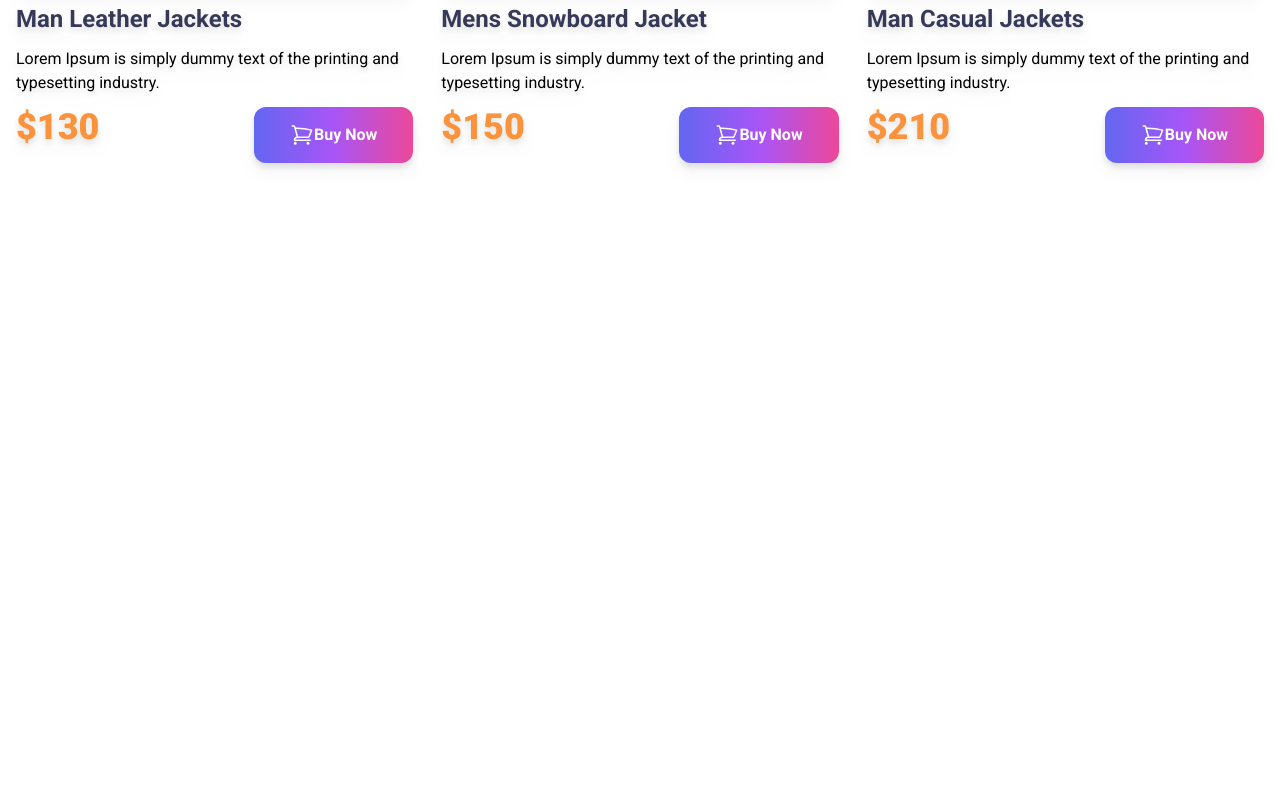
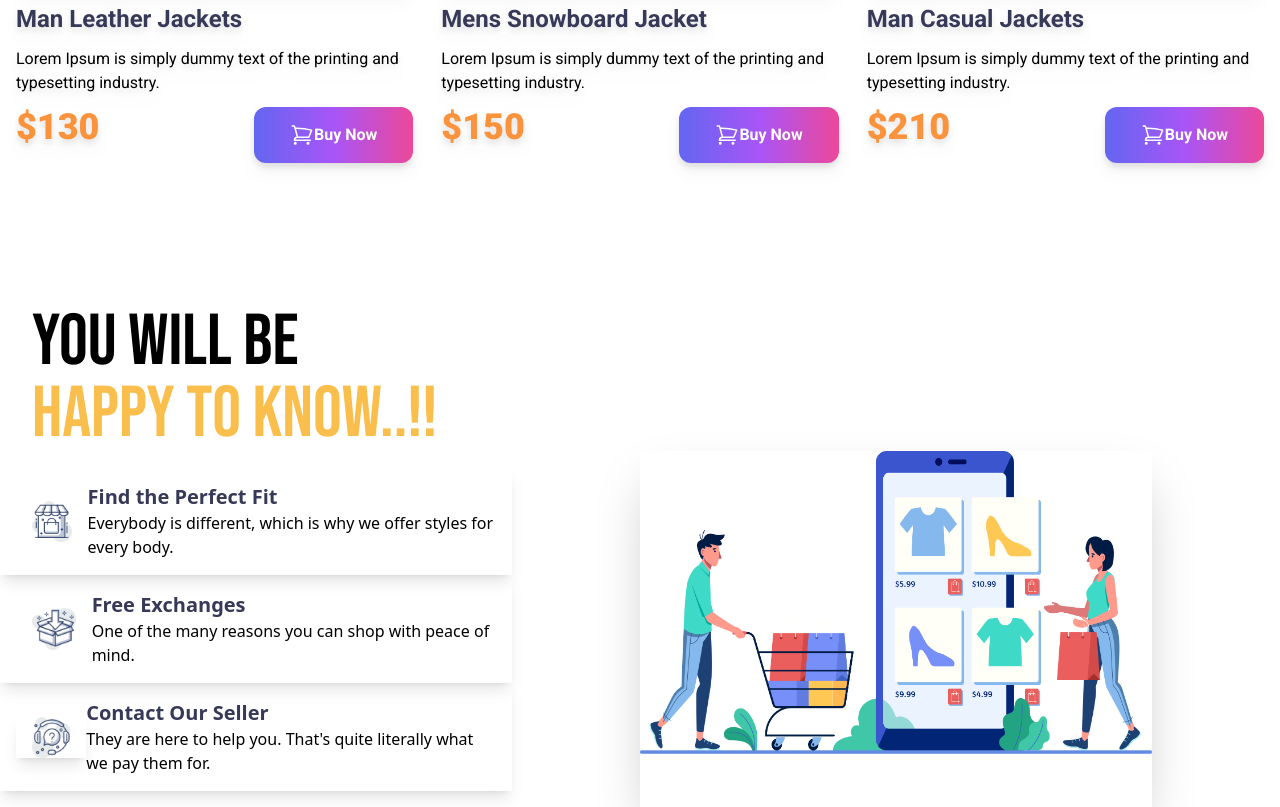
Before and after one commit to mdjonayed6/penguin-fashion-resources-responsive, a plain HTML site: page index.html in a window 1280 px wide. Shown: the part 2313-3120 px from the top of the page. Before the commit the page ends 2620 px from the top, so only its background shows below. Drawn offline with nearby package versions, Linux system fonts and the light colour scheme.

Commit message:
happy to know section completed

```diff
--- a/index.html
+++ b/index.html
@@ -56,7 +56,7 @@
         <div class="flex flex-col md:flex-row items-center justify-between mt-24">
             <div class="space-y-3">
                 <h1 class="text-7xl uppercase font-bebas">
-                    <span class="text-[#FABE4C]">Be the Penguins</span> <br> of Winter</h1>
+                    <span class="text-[#FABE4C]">Be the Penguins</span> <br> of Winter </h1>
                     <p>Lorem Ipsum is simply dummy text of the printing and typesetting industry.</p>
                     <button class="py-4 px-9 bg-blue-500 rounded-xl text-white font-semibold flex bg-gradient-to-r from-indigo-500 via-purple-500 to-pink-500">
                        <!-- Shopping Icons start  -->
@@ -209,6 +209,52 @@
                 </div>
             </div>
         </section>
+
+        <!-- Happy To Know section  -->
+        <section>
+            <h1 class="text-7xl uppercase font-bebas ml-8">
+             You will be <br> <span class="text-[#FABE4C]">Happy To Know..!!</span></h1>
+            <div class="flex gap-32">
+                <div class="py-4 w-[40%]">
+                    <!-- cart 1 -->
+                    <div class="flex items-center p-4 shadow-lg">
+                        <div class="w-20 px-4">
+                            <img src="images/icons/house.png" alt="">
+                        </div>
+                    <div>
+                        <h4 class="font-semibold text-xl text-[#363958]">Find the Perfect Fit</h4>
+                        <p>Everybody is different, which is why we
+                            offer styles for every body.</p>
+                    </div>
+                    </div>
+                    <!-- cart 2 -->
+                    <div class="flex items-center p-4 shadow-lg">
+                        <div class="w-20 px-4">
+                            <img src="images/icons/box.png" alt="">
+                        </div>
+                    <div>
+                        <h4 class="font-semibold text-xl text-[#363958]">Free Exchanges</h4>
+                        <p>One of the many reasons you can shop
+                            with peace of mind.</p>
+                    </div>
+                    </div>
+                    <!-- cart 3 -->
+                    <div class="flex items-center p-4 shadow-lg">
+                        <div class="w-20 px-4 shadow-lg">
+                            <img src="images/icons/question.png" alt="">
+                        </div>
+                    <div>
+                        <h4 class="font-semibold text-xl text-[#363958]">Contact Our Seller</h4>
+                        <p>They are here to help you. That's quite
+                            literally what we pay them for.</p>
+                    </div>
+                    </div>
+                </div>
+                <div class="w-[40%] shadow-2xl">
+                    <img src="images/shopping.png" alt="">
+                </div>
+            </div>
+        </section>
     </main>
  <!-- and this is footer section  -->
     <footer>
```
